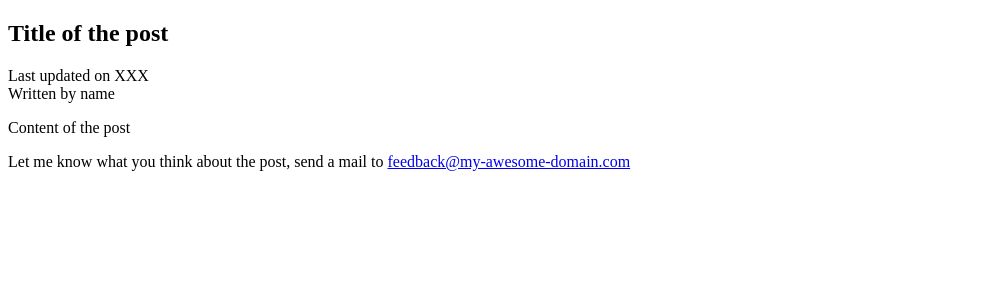
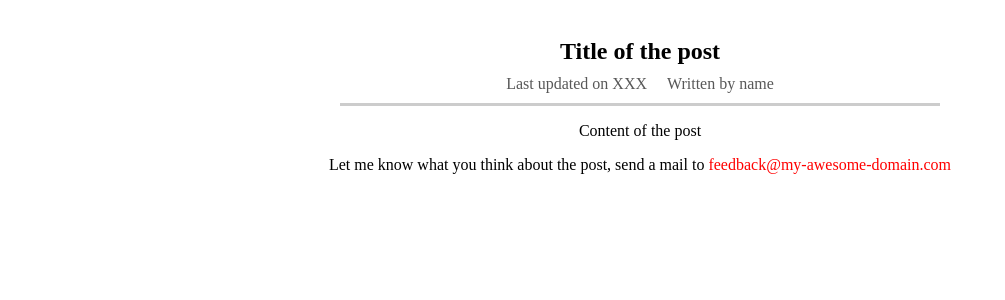
Before and after one commit to aujourdui/first-nuxt-app, a Nuxt app: page /posts/1 in a window 1280 px wide. Shown: the top 300 px of the page, without its empty margins (0-1005 px from the left). Built offline with nearby package versions, Linux system fonts and the light colour scheme.

Commit message:
style a post page

```diff
--- a/pages/posts/_id/index.vue
+++ b/pages/posts/_id/index.vue
@@ -1,12 +1,12 @@
 <template>
   <div class="single-post-page">
     <section class="post">
-      <h1>Title of the post</h1>
+      <h1 class="post-title">Title of the post</h1>
       <div class="post-details">
-        <div>Last updated on XXX</div>
-        <div>Written by name</div>
+        <div class="post-detail">Last updated on XXX</div>
+        <div class="post-detail">Written by name</div>
       </div>
-      <p>Content of the post</p>
+      <p class="post-content">Content of the post</p>
     </section>
     <section class="post-feedback">
       <p>
@@ -18,3 +18,57 @@
     </section>
   </div>
 </template>
+
+<style scoped>
+.single-post-page {
+  padding: 30px;
+  text-align: center;
+  box-sizing: border-box;
+}
+
+.post {
+  width: 100%;
+}
+
+@media (min-width: 768px) {
+  .post {
+    width: 600px;
+    margin: auto;
+  }
+}
+
+.post-title {
+  margin: 0;
+}
+
+.post-details {
+  padding: 10px;
+  box-sizing: border-box;
+  border-bottom: 3px solid #ccc;
+  display: flex;
+  justify-content: center;
+  align-items: center;
+  flex-direction: column;
+}
+
+@media (min-width: 768px) {
+  .post-details {
+    flex-direction: row;
+  }
+}
+
+.post-detail {
+  color: rgb(88, 88, 88);
+  margin: 0 10px;
+}
+
+.post-feedback a {
+  color: red;
+  text-decoration: none;
+}
+
+.post-feedback a:hover,
+.post-feedback a:active {
+  color: salmon;
+}
+</style>
```
